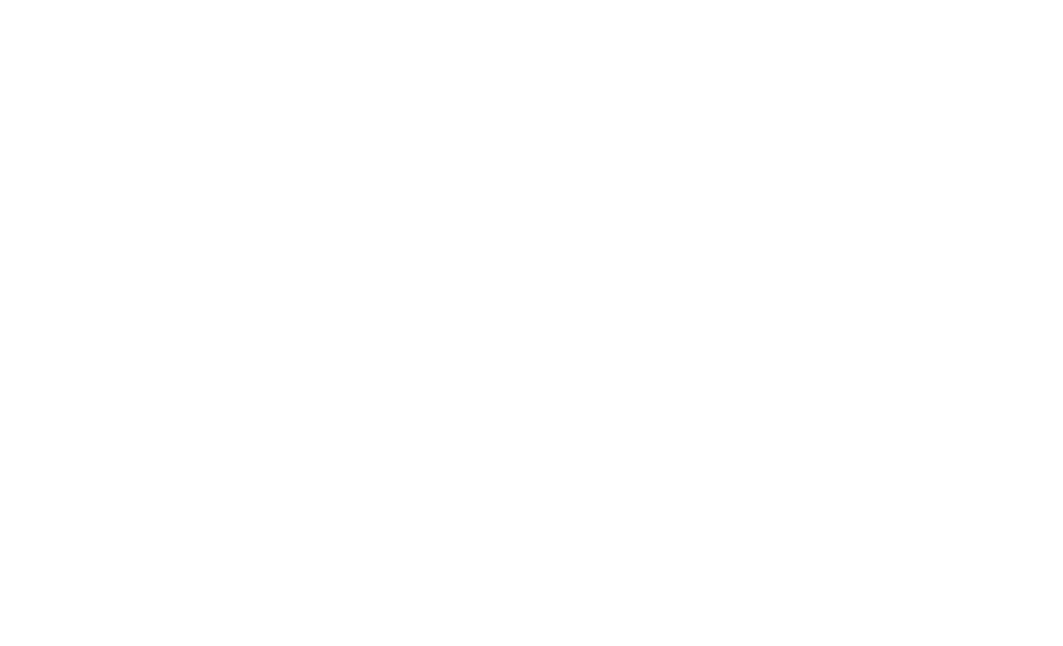
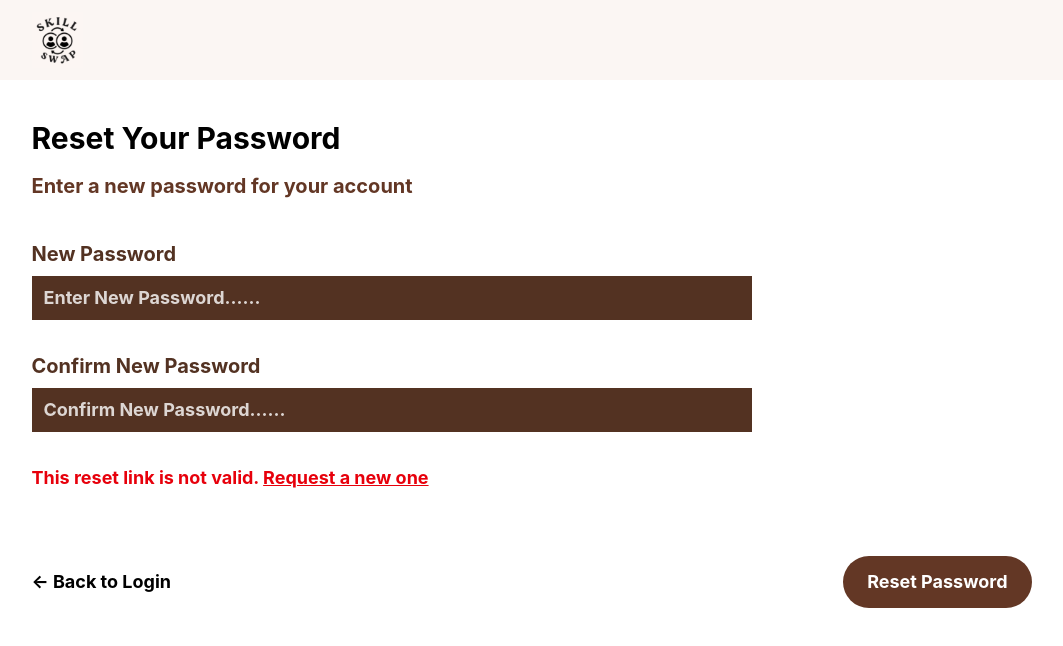
Before and after one commit to LayanAlomari/SWE363-T16-Project-SkillSwap, a React (Vite) app: page /reset-password in a window 1280 px wide. Before the commit this address had no page. Shown: the top 646 px of the page, without its empty margins (73-1136 px from the left). Built offline with nearby package versions, Linux system fonts and the light colour scheme.

Commit message:
Forgot Password and Reset Password pages

```diff
--- a/src/App.jsx
+++ b/src/App.jsx
@@ -3,6 +3,8 @@ import { Routes, Route, Navigate } from "react-router-dom";
 // Authentication pages
 import Login from "./pages/auth/Login";
 import Register from "./pages/auth/Register";
+import ForgotPassword from "./pages/auth/ForgotPassword";
+import ResetPassword from "./pages/auth/ResetPassword";
 
 // User pages
 import ProtectedRoute from "./components/common/ProtectedRoute";
@@ -25,6 +27,8 @@ export default function App() {
       {/* Authentication */}
       <Route path="/login" element={<Login />} />
       <Route path="/register" element={<Register />} />
+      <Route path="/forgot-password" element={<ForgotPassword />} />
+      <Route path="/reset-password" element={<ResetPassword />} />
 
       {/* User pages */}
       <Route path="/dashboard" element={<ProtectedRoute role="user"><UserDashboard /></ProtectedRoute>} />
--- /dev/null
+++ b/src/pages/auth/ForgotPassword.jsx
@@ -0,0 +1,95 @@
+import { useState } from "react";
+import { Link } from "react-router-dom";
+import { Check } from "lucide-react";
+import AuthLayout from "../../components/auth/AuthLayout";
+import FormInput from "../../components/auth/FormInput";
+import { useApp } from "../../context/AppContext";
+
+const EMAIL_PATTERN = /^[^\s@]+@[^\s@]+\.[^\s@]+$/;
+
+export default function ForgotPassword() {
+  const { users } = useApp();
+  const [email, setEmail] = useState("");
+  const [error, setError] = useState("");
+  const [sent, setSent] = useState(false);
+
+  function handleSubmit(e) {
+    e.preventDefault();
+    if (!EMAIL_PATTERN.test(email)) {
+      setError("Please enter a valid email address.");
+      return;
+    }
+    const user = users.find((u) => u.email.toLowerCase() === email.trim().toLowerCase());
+    if (!user) {
+      setError("No account uses this email.");
+      return;
+    }
+    setError("");
+    // No real email in this prototype: we show the "Check Your Email" screen
+    // and a demo link that opens the Reset Password page.
+    setSent(true);
+  }
+
+  return (
+    <AuthLayout>
+      <h1 className="mb-6 text-3xl font-bold text-black">Forgot Your Password?</h1>
+
+      {sent ? (
+        // Screen 2: "Check Your Email"
+        <div className="max-w-[780px]">
+          <div className="rounded-xl border border-black bg-cream px-5 py-10">
+            <h2 className="mb-4 flex items-center gap-3 text-3xl font-bold text-black">
+              Check Your Email
+              <span className="flex h-9 w-9 items-center justify-center rounded-full bg-black">
+                <Check size={22} strokeWidth={3.5} className="text-white" />
+              </span>
+            </h2>
+            <p className="text-lg font-bold text-brand">
+              Password reset instructions have been sent to your email.
+            </p>
+          </div>
+
+          {/* Demo only: stands in for the link the user would get by email */}
+          <Link
+            to={`/reset-password?email=${encodeURIComponent(email.trim())}`}
+            className="mt-4 inline-block font-bold text-brand underline"
+          >
+            Open reset link (demo)
+          </Link>
+
+          <div className="mt-24">
+            <Link to="/login" className="text-lg font-bold text-black hover:underline">
+              ← Back to Login
+            </Link>
+          </div>
+        </div>
+      ) : (
+        // Screen 1: enter email
+        <form onSubmit={handleSubmit} noValidate className="w-full max-w-[1000px]">
+          <p className="mb-12 text-xl font-bold text-brand">
+            Enter your registered email and we'll send you instructions to reset your password.
+          </p>
+
+          <div className="max-w-[720px]">
+            <FormInput label="Email Address" id="email" type="email" value={email} onChange={setEmail} autoComplete="email" />
+          </div>
+          <p className={`-mt-4 ml-2 text-lg font-bold ${error ? "text-red-600" : "text-black"}`}>
+            {error || "Please enter a valid email address"}
+          </p>
+
+          <div className="mt-28 flex flex-col-reverse gap-6 sm:flex-row sm:items-center sm:justify-between">
+            <Link to="/login" className="text-lg font-bold text-black hover:underline">
+              ← Back to Login
+            </Link>
+            <button
+              type="submit"
+              className="w-full rounded-full bg-brand px-6 py-3 text-lg font-bold text-white hover:bg-brand-dark sm:w-auto"
+            >
+              Send Reset Link
+            </button>
+          </div>
+        </form>
+      )}
+    </AuthLayout>
+  );
+}
--- /dev/null
+++ b/src/pages/auth/ResetPassword.jsx
@@ -0,0 +1,91 @@
+import { useState } from "react";
+import { Link, useSearchParams } from "react-router-dom";
+import AuthLayout from "../../components/auth/AuthLayout";
+import FormInput from "../../components/auth/FormInput";
+import SuccessBox from "../../components/auth/SuccessBox";
+import { useApp } from "../../context/AppContext";
+
+export default function ResetPassword() {
+  const { users, updateUser } = useApp();
+  const [searchParams] = useSearchParams();
+  const email = searchParams.get("email") || ""; // comes from the reset link
+  const user = users.find((u) => u.email.toLowerCase() === email.toLowerCase());
+
+  const [newPassword, setNewPassword] = useState("");
+  const [confirmPassword, setConfirmPassword] = useState("");
+  const [error, setError] = useState("");
+  const [done, setDone] = useState(false);
+
+  function handleSubmit(e) {
+    e.preventDefault();
+    if (!user) {
+      setError("This reset link is not valid. Please request a new one.");
+      return;
+    }
+    if (!newPassword || !confirmPassword) {
+      setError("Please fill in both fields.");
+      return;
+    }
+    if (newPassword.length < 6) {
+      setError("Password must be at least 6 characters.");
+      return;
+    }
+    if (newPassword !== confirmPassword) {
+      setError("Passwords do not match.");
+      return;
+    }
+    updateUser(user.id, { password: newPassword });
+    setDone(true);
+  }
+
+  // Success screen ("Password Reset Successful!")
+  if (done) {
+    return (
+      <AuthLayout>
+        <SuccessBox
+          title="Password Reset Successful!"
+          message="Your password has been updated successfully. You can now log in with your new password."
+        />
+        <div className="mx-auto mt-6 max-w-[720px]">
+          <Link to="/login" className="block rounded-full bg-brand py-3 text-center text-xl font-bold text-white hover:bg-brand-dark">
+            Back to Log In
+          </Link>
+        </div>
+      </AuthLayout>
+    );
+  }
+
+  return (
+    <AuthLayout>
+      <form onSubmit={handleSubmit} noValidate className="w-full max-w-[1000px]">
+        <h1 className="mb-4 text-3xl font-bold text-black">Reset Your Password</h1>
+        <p className="mb-10 text-xl font-bold text-brand">Enter a new password for your account</p>
+
+        <div className="max-w-[720px]">
+          <FormInput label="New Password" id="newPassword" type="password" value={newPassword} onChange={setNewPassword} placeholder="Enter New Password......" autoComplete="new-password" />
+          <FormInput label="Confirm New Password" id="confirmPassword" type="password" value={confirmPassword} onChange={setConfirmPassword} placeholder="Confirm New Password......" autoComplete="new-password" />
+        </div>
+
+        {error && <p className="text-lg font-bold text-red-600">{error}</p>}
+        {!user && !error && (
+          <p className="text-lg font-bold text-red-600">
+            This reset link is not valid.{" "}
+            <Link to="/forgot-password" className="underline">Request a new one</Link>
+          </p>
+        )}
+
+        <div className="mt-16 flex flex-col-reverse gap-6 sm:flex-row sm:items-center sm:justify-between">
+          <Link to="/login" className="text-lg font-bold text-black hover:underline">
+            ← Back to Login
+          </Link>
+          <button
+            type="submit"
+            className="w-full rounded-full bg-brand px-6 py-3 text-lg font-bold text-white hover:bg-brand-dark sm:w-auto"
+          >
+            Reset Password
+          </button>
+        </div>
+      </form>
+    </AuthLayout>
+  );
+}
```
